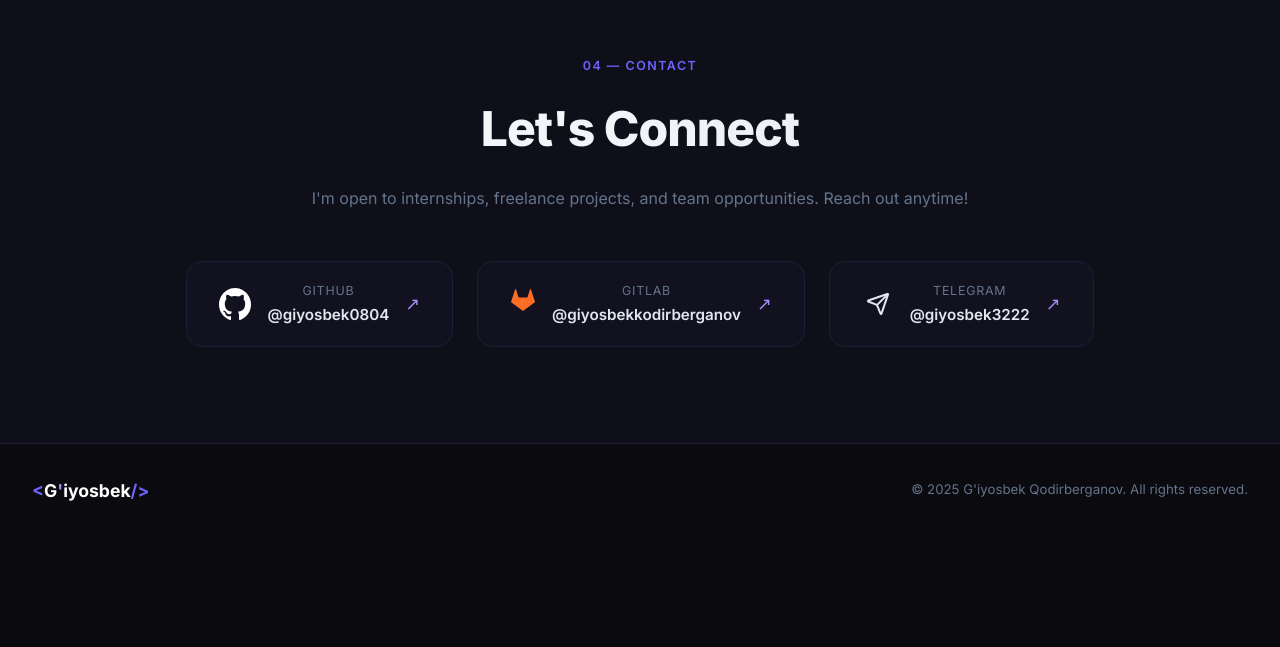
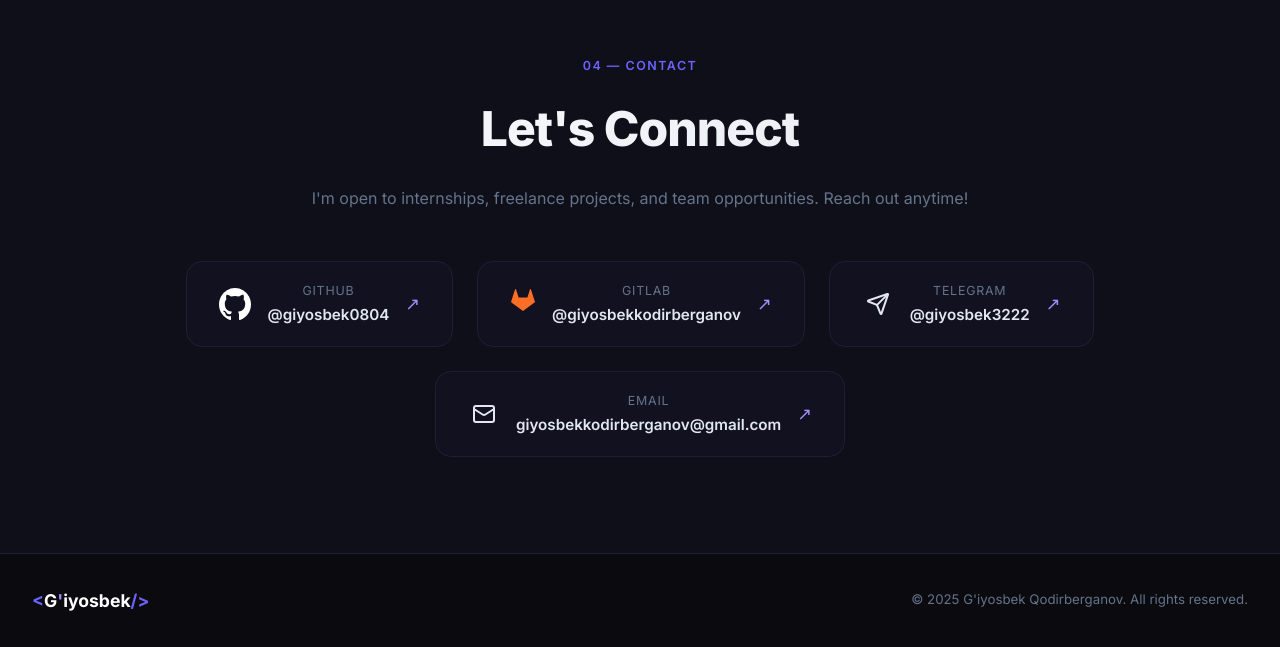
Before and after one commit to giyosbek0804/my-portfolio, a plain HTML site: page index.html in a window 1280 px wide. Shown: the part 6013-6660 px from the top of the page. Before the commit the page ends 6550 px from the top, so only its background shows below. Drawn offline with nearby package versions, Linux system fonts and the light colour scheme.

Commit message:
email added

```diff
--- a/index.html
+++ b/index.html
@@ -574,6 +574,16 @@
           </div>
           <span class="contact-card-arrow">↗</span>
         </a>
+        <a href="mailto:giyosbekkodirberganov@gmail.com" class="contact-card" id="contactEmail">
+          <div class="contact-card-icon lucide-icon">
+            <i data-lucide="mail"></i>
+          </div>
+          <div class="contact-card-info">
+            <div class="contact-card-label">Email</div>
+            <div class="contact-card-value">giyosbekkodirberganov@gmail.com</div>
+          </div>
+          <span class="contact-card-arrow">↗</span>
+        </a>
       </div>
     </div>
   </section>
```
